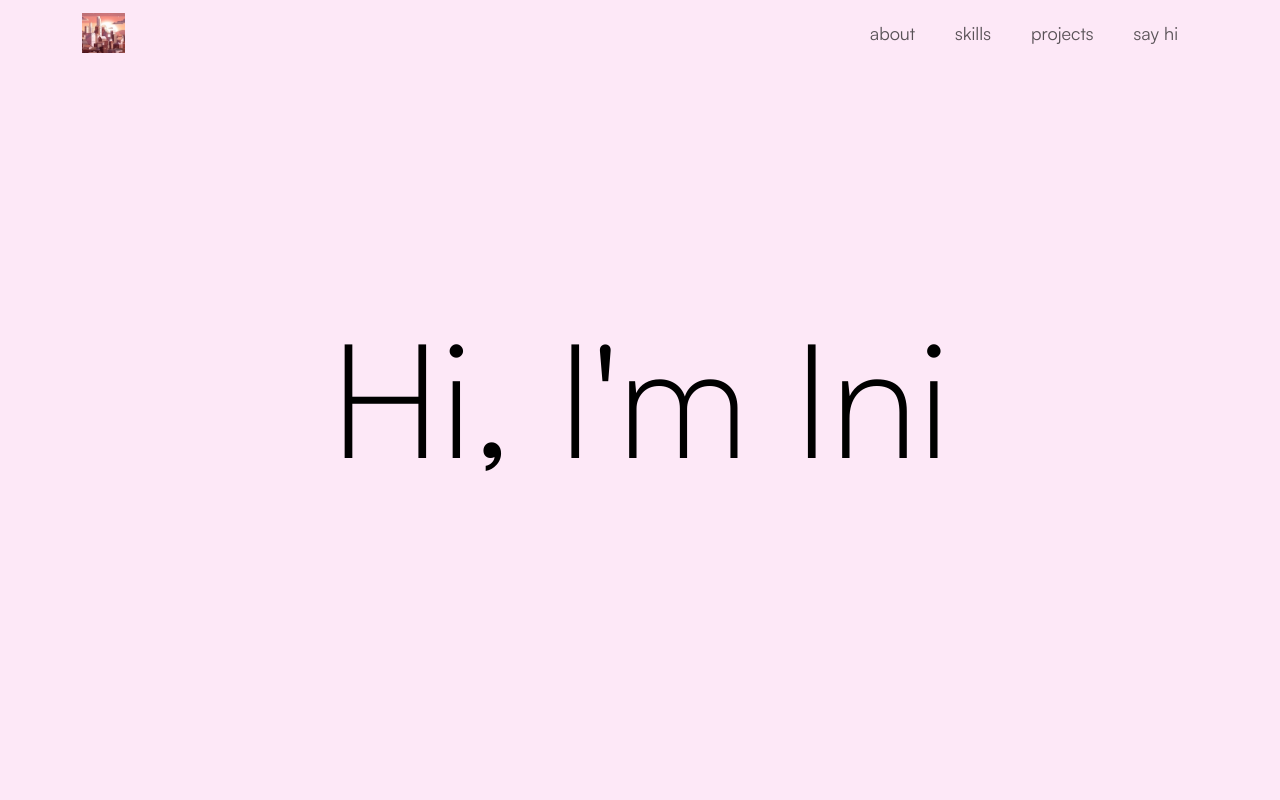
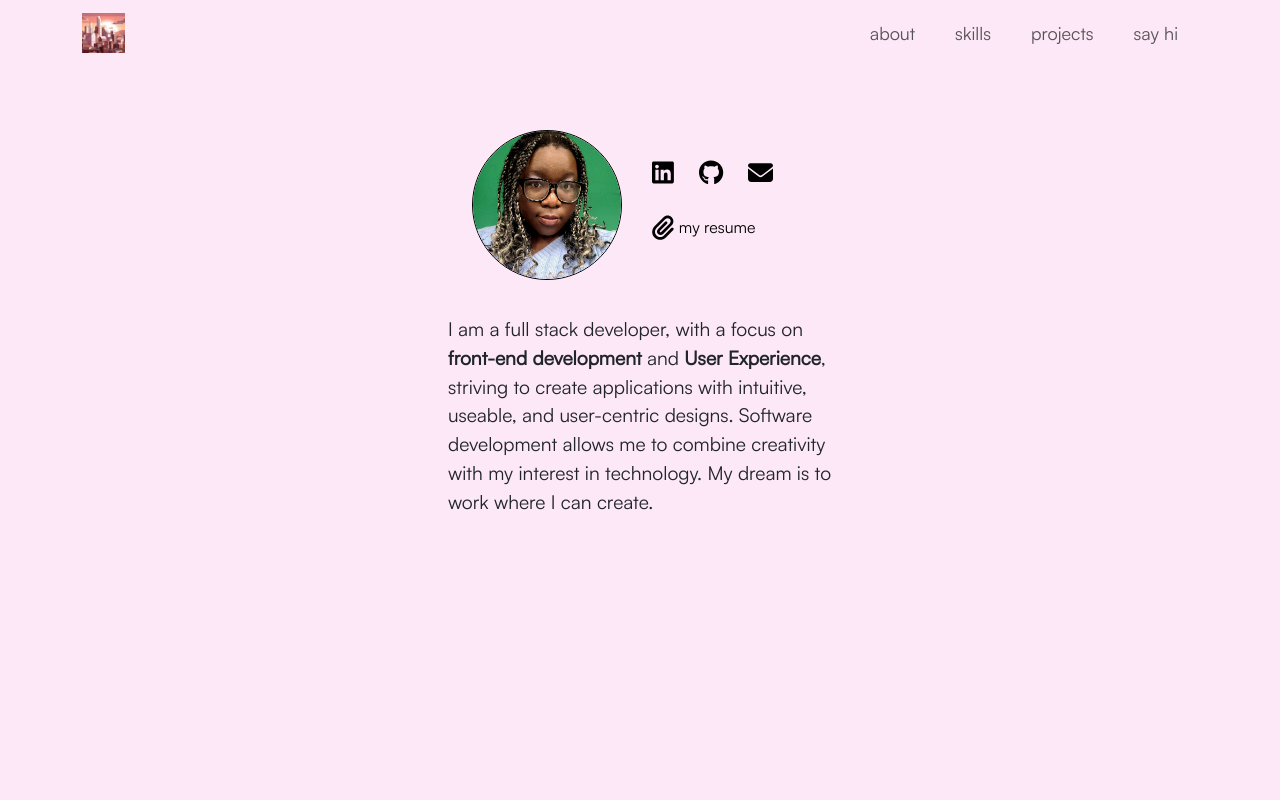
Before and after one commit to inidavies/personal-website, a Next.js app: page / in a window 1280 px wide. Shown: the top 800 px of the page. Built offline with nearby package versions, Linux system fonts and the light colour scheme; no server answers.

Commit message:
style about section

```diff
--- a/public/styles/aboutandskills.css
+++ b/public/styles/aboutandskills.css
@@ -1,29 +1,65 @@
+#aboutAndSkills{
+  align-items:flex-start;
+}
 .aboutAndSkills{
   width: 100%;
 }
 
 #about{
+    display: flex;
+    flex-direction: column;
     justify-content: center;
+    align-items: center;
+    margin-top: 100px;
 }
 
 #aboutPicContainer{
-  height: 600px;
-  width: 450px;
+  width: 150px;
+  height: 150px;
+  border-radius: 50%;
+  border: 1px solid black;
 }
 
 #aboutPic{
   width: 100%;
-  border-radius: 15px;
+  height: 100%;
+  border-radius: 50%;
+  object-fit: cover;
+}
+
+#aboutHeader{
+  display: flex;
+  flex-direction: row;
+  justify-content: center;
+  margin-top: 20px;
+}
+
+#aboutLinks{
+  display: flex;
+  justify-content: center;
+  margin: 20px;
+  flex-direction: column;
+}
+#socialLinks{
+  display: flex;
+  flex-direction: row;
+  justify-content: center;
+}
+#resumeLink{
+  padding-top: 10px;
+}
+#aboutLinks a{
+  margin: 10px;
 }
 
 #aboutText{
-  width:20vw;
+  width:30vw;
   display: flex;
-  justify-content: center;
+  align-items: flex-start;
   flex-flow: column nowrap;
   overflow: hidden;
-  padding: 20px;
-  margin: 50px;
+  margin: 30px 0 30px 0;
+  font-size: 1.2em;
 }
 
 #skills{
--- a/public/styles/global.css
+++ b/public/styles/global.css
@@ -15,7 +15,7 @@ body {
     Droid Sans,
     Helvetica Neue,
     sans-serif;
-  background-color: #FDE8F7 !important;
+  background-color: #FFFFFF !important;
   font-family: 'Satoshi-Regular', sans-serif !important;
 }
 
@@ -43,7 +43,7 @@ h2{
   background-color: rgba(0, 0, 0, 0.986);
 }
 .alternate-page{
-  background-color: #FFFFFF;
+  background-color: #FDE8F7;
 }
 
 .mypage{
--- a/src/components/AboutPage/index.tsx
+++ b/src/components/AboutPage/index.tsx
@@ -1,11 +1,81 @@
+import { FontAwesomeIcon } from "@fortawesome/react-fontawesome";
+import React from "react";
+import { useEffect, useState } from "react";
+
 function AboutPage() {
+  const [hasMounted, setHasMounted] = useState(false);
+    useEffect(() => {
+      setHasMounted(true);
+    }, []);
+
   return (
-    <div id="about" className="mypage alternate-page aboutAndSkills">
+    <div id="aboutAndSkills" className="mypage alternate-page aboutAndSkills">
+      <div id="about">
+
+        <div id="aboutHeader">
+
           <div id="aboutPicContainer">
             <img src="/images/aboutPic.jpg" id="aboutPic" alt="a picture of me" />
           </div>
+
+          {hasMounted ? (
+            <div id="aboutLinks">
+              <div id="socialLinks">
+                <a
+                href="https://www.linkedin.com/in/inioluwadavies/"
+                target="_blank"
+                rel="noopener noreferrer"
+                id="linkedin"
+                className="contactLink"
+              >
+                <FontAwesomeIcon
+                  className="contactIcon"
+                  icon={["fab", "linkedin"]}
+                />
+              </a>
+              <a
+                href="https://github.com/inidavies"
+                id="github"
+                target="_blank"
+                rel="noopener noreferrer"
+                className="contactLink"
+              >
+                <FontAwesomeIcon className="contactIcon" icon={["fab", "github"]} />
+              </a>
+              <a
+                href="mailto: inioluwad03@gmail.com"
+                id="email"
+                target="_blank"
+                rel="noopener noreferrer"
+                className="contactLink"
+              >
+                <FontAwesomeIcon
+                  className="contactIcon"
+                  icon={["fas", "envelope"]}
+                />
+              </a>
+              </div>
+              <div id="resumeLink">
+              <a
+                href="mailto: inioluwad03@gmail.com"
+                id="resume"
+                target="_blank"
+                rel="noopener noreferrer"
+                className="contactLink"
+              >
+                <FontAwesomeIcon
+                  className="contactIcon"
+                  icon={["fas", "paperclip"]}
+                />
+                <p>my resume</p>
+              </a>
+              </div>
+            </div>
+          ) : (
+            <></>
+          )}
+        </div>
         <div id="aboutText">
-        <h2>a little about me.</h2>
           <p>
             I am a full stack developer, with a focus on
             <span className="fw-bold"> front-end development</span> and <span className="fw-bold">User Experience</span>, striving to create applications with intuitive, useable, and user-centric designs.
@@ -14,6 +84,7 @@ function AboutPage() {
           </p>
         </div>
       </div>
+      </div>
   );
 }
 export { AboutPage };
--- a/src/pages/_app.tsx
+++ b/src/pages/_app.tsx
@@ -8,9 +8,10 @@ import "../../public/styles/projectdata.css";
 import { library } from "@fortawesome/fontawesome-svg-core";
 import { fab } from "@fortawesome/free-brands-svg-icons";
 import { faEnvelope } from "@fortawesome/free-solid-svg-icons";
+import {faPaperclip} from "@fortawesome/free-solid-svg-icons";
 import "bootstrap/dist/css/bootstrap.min.css";
 
-library.add(fab, faEnvelope);
+library.add(fab, faEnvelope, faPaperclip);
 
 export default function App({ Component, pageProps }: AppProps) {
   return <Component {...pageProps}></Component>;
--- a/src/pages/index.tsx
+++ b/src/pages/index.tsx
@@ -13,7 +13,6 @@ export default function Home() {
         <title>Ini Davies</title>
       </Head>
       <Navigation />
-      <NamePage />
       <AboutPage />
       <SkillsPage />
       <ProjectsPage />
```
Lines whose indentation alone changed are shown as unchanged.
